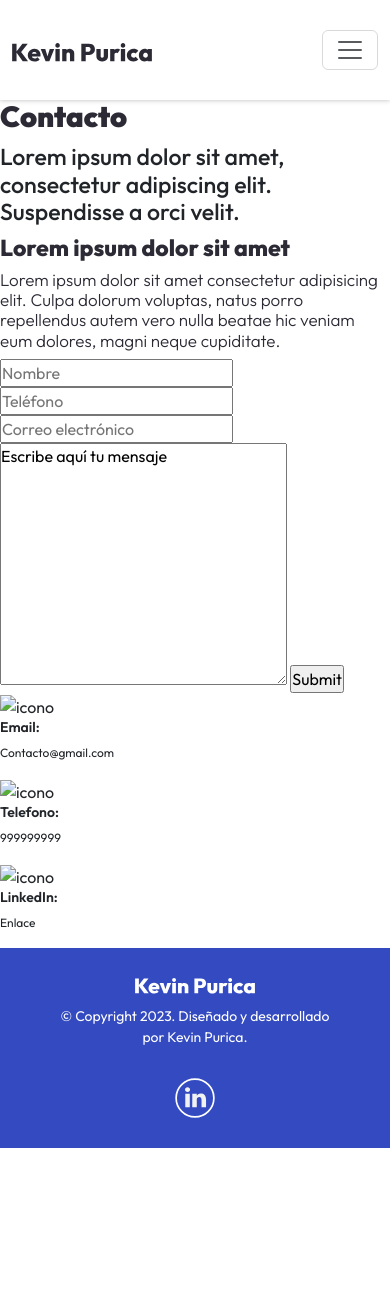
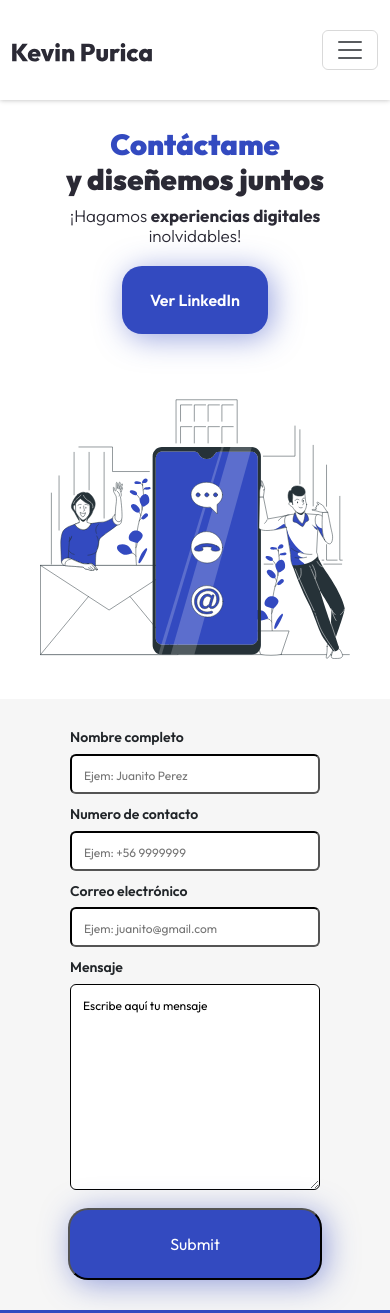
Before and after one commit to kpurica/PF-Purica, a website: page pages/contacto.html in a window 390 px wide. Shown: the top 1313 px of the page. Before the commit the page ends 1148 px from the top, so only its background shows below. Drawn offline with nearby package versions, Linux system fonts and the light colour scheme.

Commit message:
Culmine la versión mobile de la seccion Contacto

```diff
--- a/pages/contacto.html
+++ b/pages/contacto.html
@@ -67,43 +67,41 @@
 
     <!-- Main -->
     <main class="main">
-        <section>
-            <h1>Contacto</h1>
-            <h3>Lorem ipsum dolor sit amet, consectetur adipiscing elit. Suspendisse a orci velit.</h3>
+        <section class="main__hero">
+            <div>
+                <h1 class="main__hero--headline-cv"><span class="color-highlight">Contáctame</span> <br> y diseñemos
+                    juntos
+                </h1>
+                <h4 class="main__hero--caption-cv">¡Hagamos <span class="bold">experiencias digitales</span>
+                    inolvidables!</h4>
+                <div class="main__hero--buttons">
+                    <a class="button-primary" href="https://www.linkedin.com/in/kpurica/" target="_blank">Ver
+                        LinkedIn</a>
+                </div>
+            </div>
+            <img src="../resources/ilustraciones/ilustracion-contacto.svg" alt="Hombre con su hoja de vida laboral">
         </section>
-
-        <section>
-            <h2>Lorem ipsum dolor sit amet</h2>
-            <h4>Lorem ipsum dolor sit amet consectetur adipisicing elit. Culpa dolorum voluptas, natus porro repellendus
-                autem vero nulla beatae hic veniam eum dolores, magni neque cupiditate.</h4>
-        </section>
-
-        <section>
+        <section class="main__form-contacto">
             <form action="#" method="get" enctype="text/plain">
-                <input type="text" placeholder="Nombre" name="nombre">
-                <input type="text" placeholder="Teléfono" name="telefono">
-                <input type="text" placeholder="Correo electrónico" name="correo-electronico">
-                <textarea name="mensaje" cols="30" rows="10">Escribe aquí tu mensaje</textarea>
-                <input type="submit">
+                <div>
+                    <h5>Nombre completo</h5>
+                    <input type="text" placeholder="Ejem: Juanito Perez" name="nombre">
+                </div>
+                <div>
+                    <h5>Numero de contacto</h5>
+                    <input type="text" placeholder="Ejem: +56 9999999" name="telefono">
+                </div>
+                <div>
+                    <h5>Correo electrónico</h5>
+                    <input type="text" placeholder="Ejem: juanito@gmail.com" name="correo-electronico">
+                </div>
+                <div>
+                    <h5>Mensaje</h5>
+                    <textarea name="mensaje" cols="30" rows="10">Escribe aquí tu mensaje</textarea>
+                </div>
+                <input class="button-form" type="submit">
             </form>
 
-            <div>
-                <img src="#" alt="icono">
-                <h5>Email:</h5>
-                <p>Contacto@gmail.com</p>
-            </div>
-
-            <div>
-                <img src="#" alt="icono">
-                <h5>Telefono:</h5>
-                <p>999999999</p>
-            </div>
-
-            <div>
-                <img src="#" alt="icono">
-                <h5>LinkedIn:</h5>
-                <p>Enlace</p>
-            </div>
         </section>
     </main>
 
--- a/scss/components/_buttons.scss
+++ b/scss/components/_buttons.scss
@@ -13,6 +13,16 @@
 @mixin button-primary-xl {
     display: inline-block;
     padding: 22px 28px;
+    background-color: $violeta;
+    transition: background-color 0.30s ease;
+    border-radius: 20px;
+    box-shadow: 4px 4px 30px 0px rgba(51, 74, 192, 0.50);
+    color: $blanco;
+}
+
+@mixin button-form {
+    display: inline-block;
+    padding: 22px 100px;
     background-color: $violeta;
     transition: background-color 0.30s ease;
     border-radius: 20px;
@@ -41,7 +51,7 @@
 
 .header__button a {
     text-decoration: none;
-    color:$blanco;
+    color: $blanco;
     font-weight: bold;
 }
 
@@ -56,3 +66,7 @@
 .button-secundary {
     @include button-secundary;
 }
+
+.button-form {
+    @include button-form;
+}
--- a/scss/main.scss
+++ b/scss/main.scss
@@ -8,3 +8,4 @@
 @import "./sections/inicio";
 @import "./sections/curriculum";
 @import "./sections/sobre-mi";
+@import "./sections/contacto";
--- /dev/null
+++ b/scss/sections/_contacto.scss
@@ -0,0 +1,35 @@
+// Form
+.main__form-contacto{
+    display: flex;
+    align-items: center;
+    justify-content: center;
+    background-color: $gris;
+    padding: 30px 0px;
+    form{
+        display: flex;
+        flex-direction: column;
+        align-items: center;
+        text-align: start;
+        div{
+            margin-bottom: 12px;
+        }
+        input:not(.button-form){
+            width: 250px;
+            height: 40px;
+            border-radius: 6px;
+            border-color:black ;
+        }
+        input::placeholder{
+            padding: 12px;
+            font-size: 12px;
+        }
+        textarea{
+            border-radius: 6px;
+            border-color: black;
+            padding: 12px;
+            width: 250px;
+            font-size: 12px;
+        }
+
+    }
+}
```
Also changed, not shown: css/style.css, resources/ilustraciones/ilustracion-contacto.svg (added).
